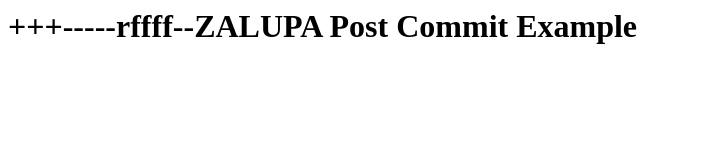
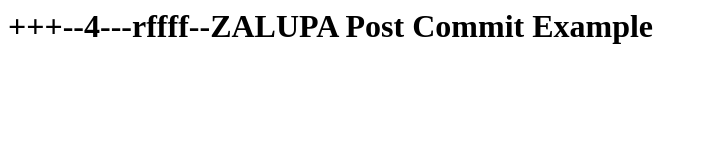
Before and after one commit to vsamaru/hoo, a website: page index.html in a window 1280 px wide. Shown: the whole page, without its empty margins (0-707 px from the left). Drawn offline with Linux system fonts and the light colour scheme.

Commit message:
Update index.html

```diff
--- a/index.html
+++ b/index.html
@@ -1 +1 @@
-<h1>+++-----rffff--ZALUPA Post Commit Example</h1>
+<h1>+++--4---rffff--ZALUPA Post Commit Example</h1>
```
